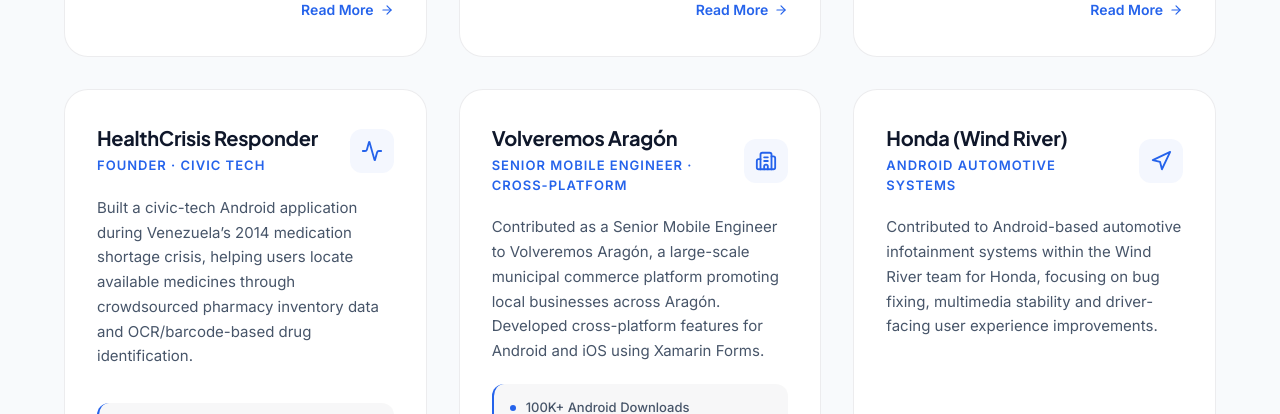
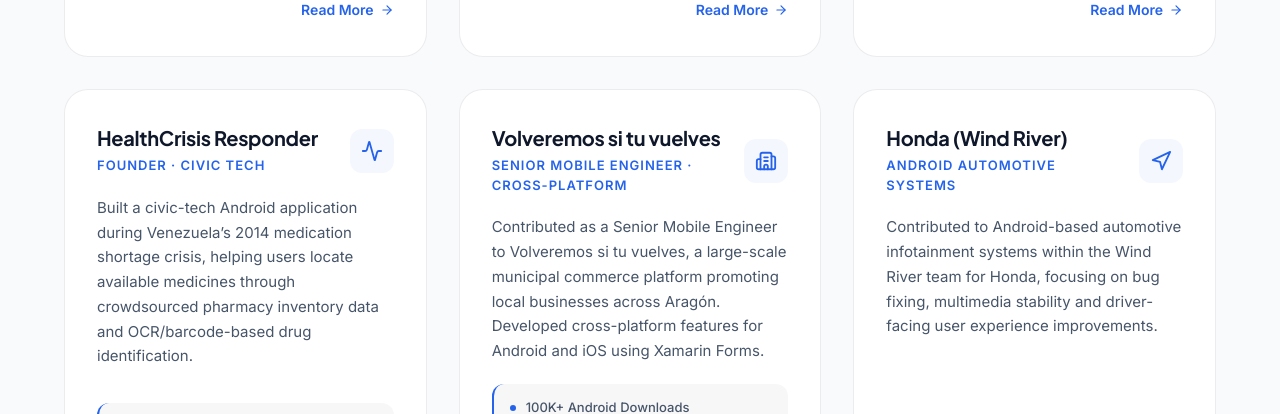
Before and after one commit to emilsyszanella/resume, a React (Vite) app: page / in a window 1280 px wide. Shown: the part 2980-3394 px from the top of the page. Built offline with nearby package versions, Linux system fonts and the light colour scheme.

Commit message:
chore: update project details, dates, and links in FeaturedProjects component

```diff
--- a/src/components/FeaturedProjects.jsx
+++ b/src/components/FeaturedProjects.jsx
@@ -59,10 +59,9 @@
                 { label: 'CI/CD', category: 'DevOps' },
                 { label: 'Technical Mentorship', category: 'Leadership' },
             ],
-            year: '2023 - Present',
+            year: '2026 - Present',
             links: [
-                { url: 'https://play.google.com/store/apps/details?id=com.carrefour.espana', label: 'Play Store' },
-                { url: 'https://apps.apple.com/es/app/carrefour-espa%C3%B1a/id585238053', label: 'App Store' }
+                { url: 'https://play.google.com/store/apps/details?id=com.munrodev.crfmobile', label: 'Play Store' }
             ],
         }
     },
@@ -114,7 +113,7 @@
                 { label: 'CI/CD', category: 'DevOps' },
                 { label: 'Technical Mentorship', category: 'Leadership' },
             ],
-            year: '2019 - 2022',
+            year: '2021 - 2025',
             links: [
                 { url: 'https://play.google.com/store/apps/details?id=com.inditex.zara', label: 'Play Store' }
             ],
@@ -165,7 +164,10 @@
                 { label: 'Game Development', category: 'Feature' },
             ],
             year: '2021',
-            links: [],
+            links: [
+                { url: 'https://memoria-s8k0.andro.io/', label: 'Super Memoria' },
+                { url: 'https://play.google.com/store/apps/details?id=com.Keycore.supercientifico&hl=es', label: 'Super Científico' }
+            ],
         }
     },
     {
@@ -223,9 +225,9 @@
         colSpan: 2,
         card: {
             icon: <Building2 size={22} />,
-            title: 'Volveremos Aragón',
+            title: 'Volveremos si tu vuelves',
             subtitle: 'Senior Mobile Engineer · Cross-Platform',
-            description: 'Contributed as a Senior Mobile Engineer to Volveremos Aragón, a large-scale municipal commerce platform promoting local businesses across Aragón. Developed cross-platform features for Android and iOS using Xamarin Forms.',
+            description: 'Contributed as a Senior Mobile Engineer to Volveremos si tu vuelves, a large-scale municipal commerce platform promoting local businesses across Aragón. Developed cross-platform features for Android and iOS using Xamarin Forms.',
             metrics: [
                 '100K+ Android Downloads',
                 'Cross-Platform Android & iOS Development',
@@ -234,9 +236,9 @@
         },
         modal: {
             icon: <Building2 size={22} />,
-            title: 'Volveremos Aragón',
+            title: 'Volveremos si tu vuelves',
             subtitle: 'Senior Mobile Engineer · Xamarin Forms',
-            hook: 'Worked as a Senior Mobile Engineer on Volveremos Aragón, a cross-platform commerce incentive platform used across multiple municipalities in Aragón to promote local business activity.',
+            hook: 'Worked as a Senior Mobile Engineer on Volveremos si tu vuelves, a cross-platform commerce incentive platform used across multiple municipalities in Aragón to promote local business activity.',
             context: [
                 'Municipal commerce platform initially launched by Zaragoza City Council and later expanded across Aragón.',
                 'Cross-platform mobile application available on both Android and iOS.',
@@ -263,9 +265,10 @@
                 { label: 'REST APIs', category: 'Integration' },
                 { label: 'Public Sector', category: 'Domain' },
             ],
-            year: '2020',
+            year: '2020 - 2021',
             links: [
-                { url: 'https://play.google.com/store/apps/details?id=es.zaragoza.volveremos', label: 'Play Store' }
+                { url: 'https://play.google.com/store/apps/details?id=es.zaragoza.volveremos', label: 'Customer App' },
+                { url: 'https://play.google.com/store/apps/details?id=es.zaragoza.comerciosvolveremos', label: 'Merchant App' }
             ],
         }
     },
@@ -307,8 +310,10 @@
                 { label: 'Bug Fixing', category: 'Engineering' },
                 { label: 'Performance Optimization', category: 'Engineering' },
             ],
-            year: '2022',
-            links: [],
+            year: '2019',
+            links: [
+                { url: 'https://www.android.com/intl/en_ie/auto/compatibility/vehicles/', label: 'Android Auto Compatibility' }
+            ],
         }
     },
 ];
```
